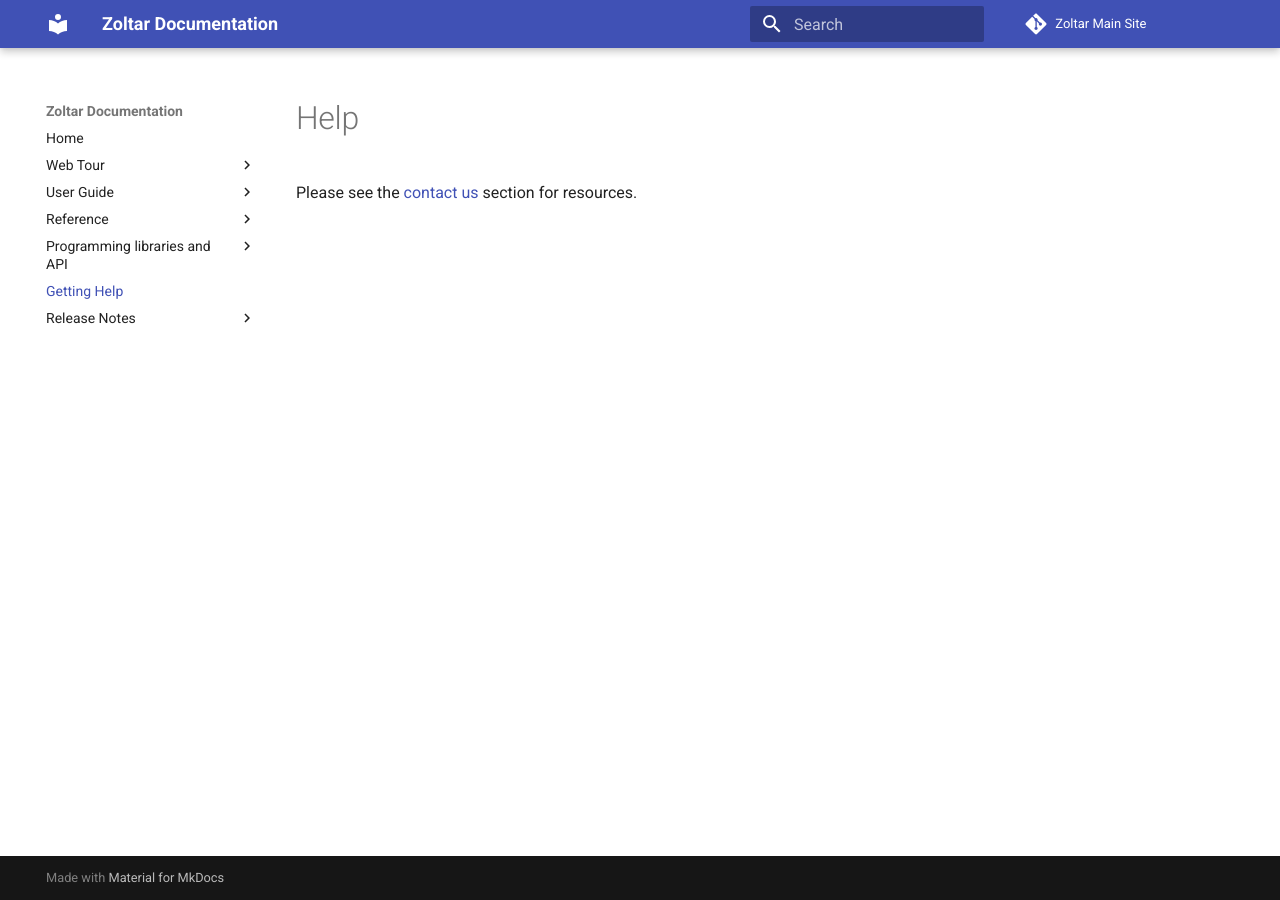
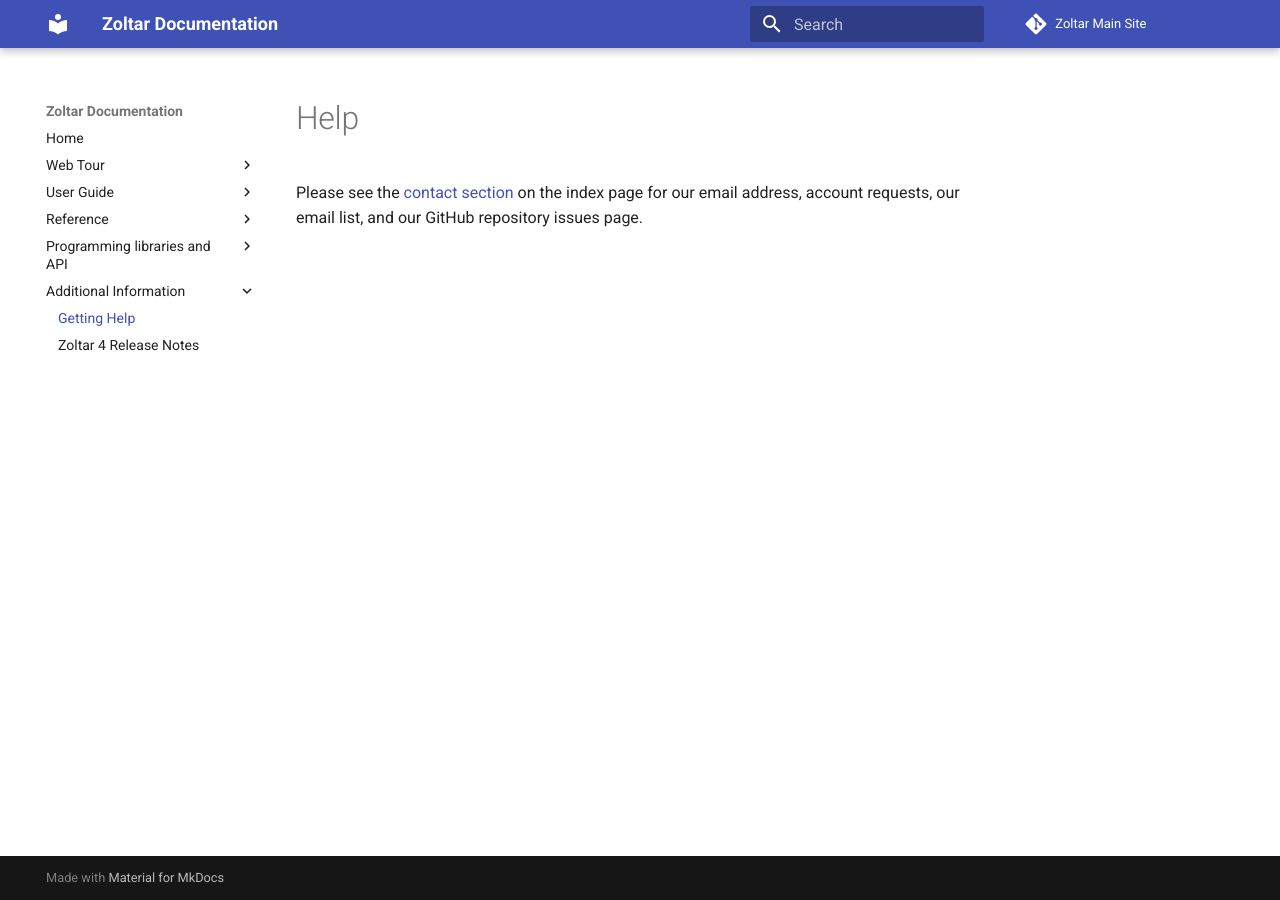
Before and after one commit to reichlab/docs.zoltardata, an MkDocs documentation site: the page built from docs/Help.md, in a window 1280 px wide. Built offline with MkDocs 1.6.1 and Material for MkDocs 9.7.7, drawn with Linux system fonts in a browser that asks for light colours.

```diff
--- a/docs/Help.md
+++ b/docs/Help.md
@@ -1,3 +1,3 @@
 # Help
 
-Please see the [contact us](index.md#contact) section for resources.
+Please see the [contact section](index.md#contact) on the index page for our email address, account requests, our email list, and our GitHub repository issues page.
--- a/mkdocs.yml
+++ b/mkdocs.yml
@@ -38,6 +38,6 @@ nav:
       - 'zoltpy (Python)': 'Zoltpy.md'
       - 'zoltr (R)': 'Zoltr.md'
       - 'RESTful API': 'Api.md'
-  - Getting Help: 'Help.md'
-  - Release Notes:
-    - 'Zoltar 4': 'ReleaseNotes4_0.md'
+  - Additional Information:
+    - 'Getting Help': 'Help.md'
+    - 'Zoltar 4 Release Notes': 'ReleaseNotes4_0.md'
```
